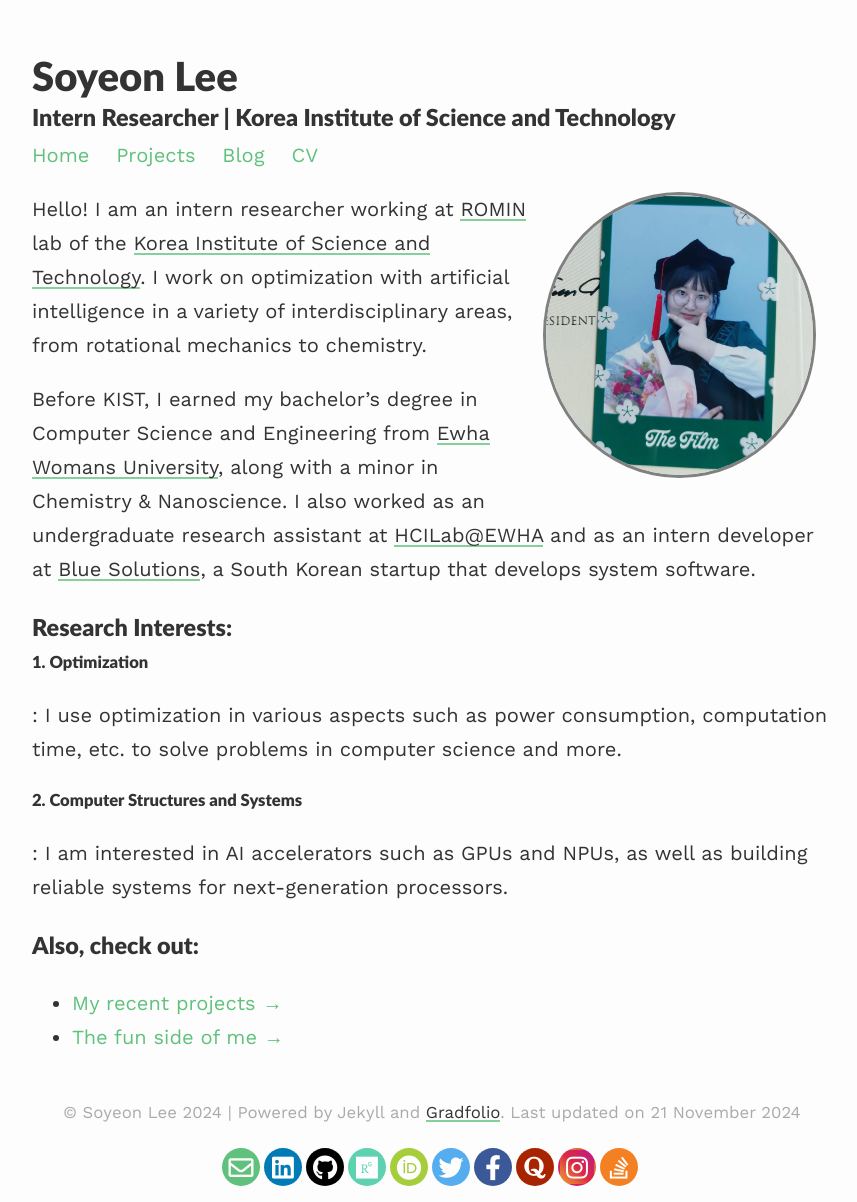
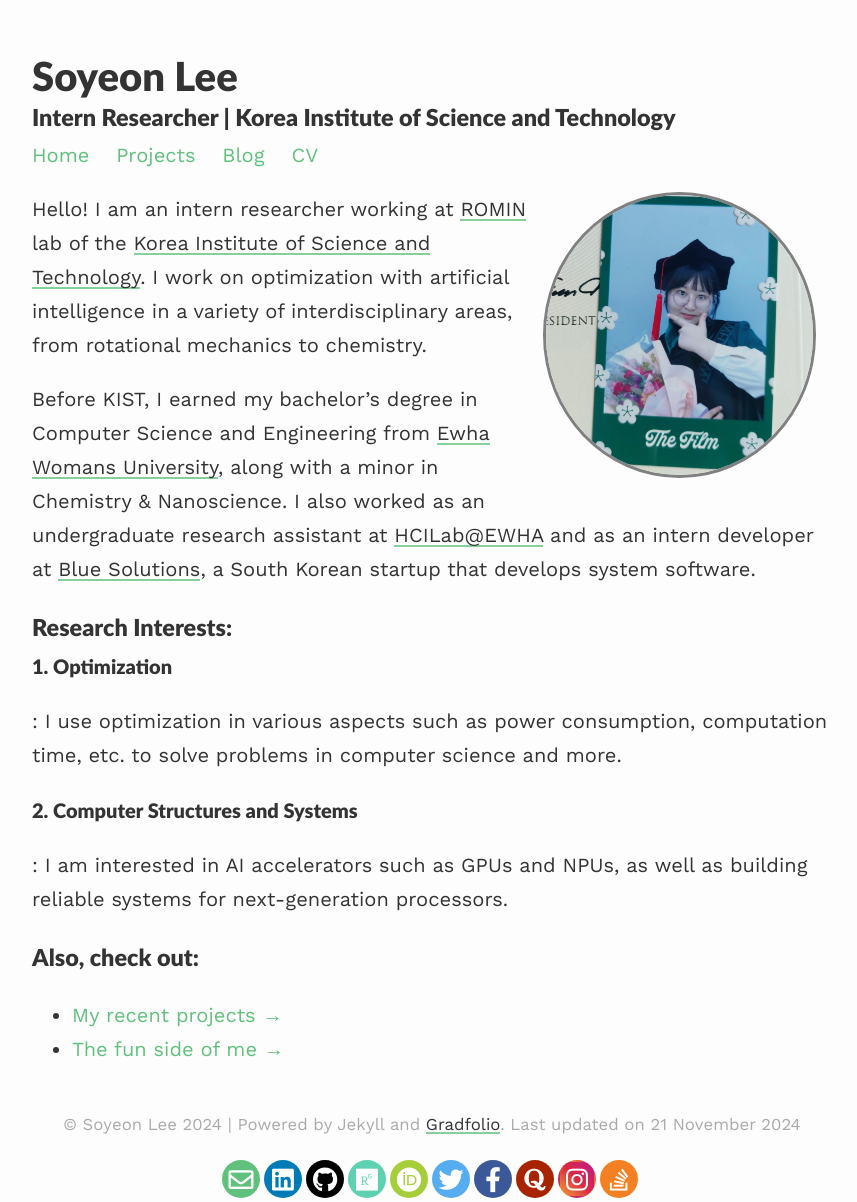
Before and after one commit to soysilver/soysilvery, a Jekyll site: the page built from index.md, in a window 1280 px wide. Shown: the whole page, without its empty margins (208-1065 px from the left). Built offline with Jekyll 4.4.1, drawn with Linux system fonts in a browser that asks for light colours; nearby versions of some CDN libraries.

```diff
--- a/index.md
+++ b/index.md
@@ -12,10 +12,10 @@ Hello! I am an intern researcher working at [ROMIN](https://romin.re.kr/){:targe
 Before KIST, I earned my bachelor's degree in Computer Science and Engineering from [Ewha Womans University](https://www.ewha.ac.kr/ewhaen/index.do){:target="_blank"}, along with a minor in Chemistry & Nanoscience. I also worked as an undergraduate research assistant at [HCILab@EWHA](https://hcil-ewha.github.io/homepage/){:target="_blank"} and as an intern developer at [Blue Solutions](http://www.bluechain.kr/main#){:target="_blank"}, a South Korean startup that develops system software.
 
 ### Research Interests:
-##### 1. Optimization
+#### 1. Optimization
    : I use optimization in various aspects such as power consumption, computation time, etc. to solve problems in computer science and more.
 
-##### 2. Computer Structures and Systems
+#### 2. Computer Structures and Systems
    : I am interested in AI accelerators such as GPUs and NPUs, as well as building reliable systems for next-generation processors.
 
 
```
